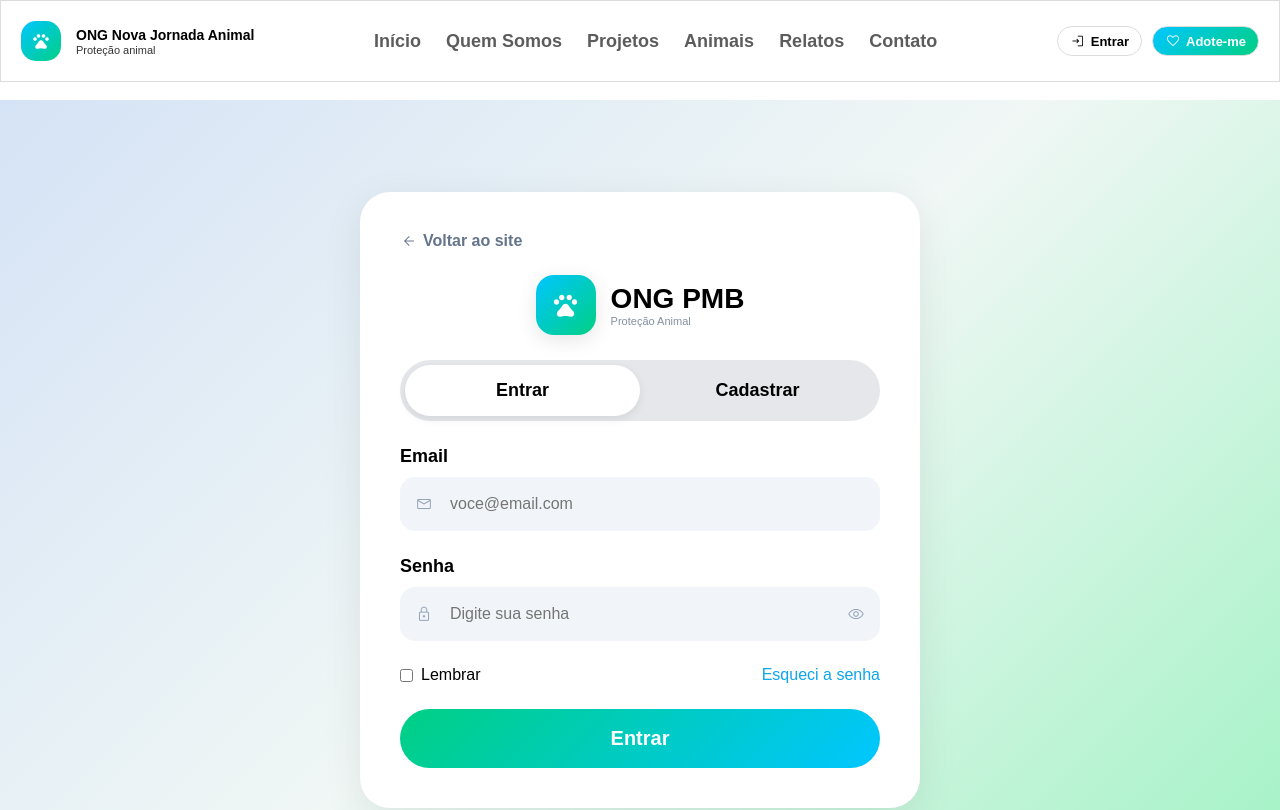
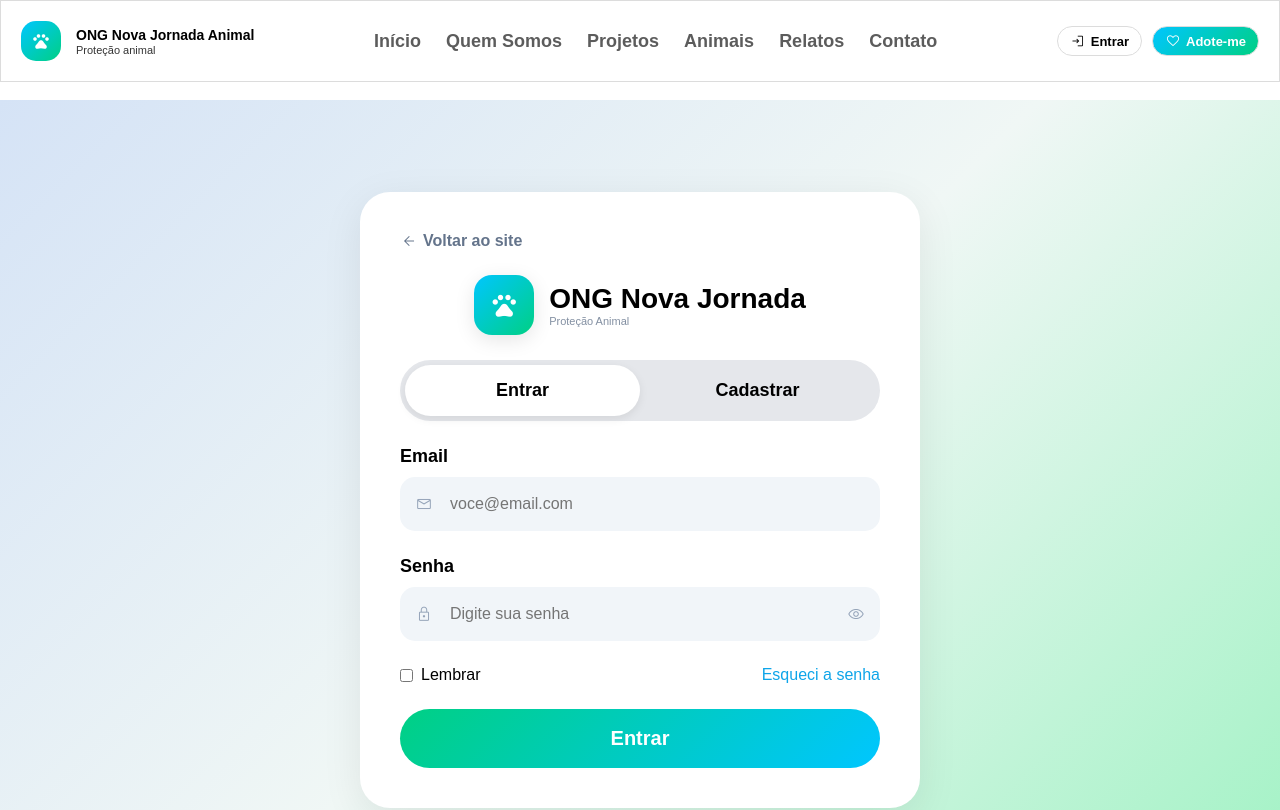
Before and after one commit to BrunoGomes13/ONG-Nova-Jornada, a React (Create React App) app: page /login in a window 1280 px wide. Shown: the top 810 px of the page. Built offline with nearby package versions, Linux system fonts and the light colour scheme; no server answers.

Commit message:
feat: adicionando o nome certo na parte de login

```diff
--- a/src/components/Login/Login.js
+++ b/src/components/Login/Login.js
@@ -85,7 +85,7 @@ function Login() {
           <div className="logo">
             <span className="material-symbols-outlined">pets</span>
             <div>
-              <span>ONG PMB</span>
+              <span>ONG Nova Jornada</span>
               <p>Proteção Animal</p>
             </div>
           </div>
```
